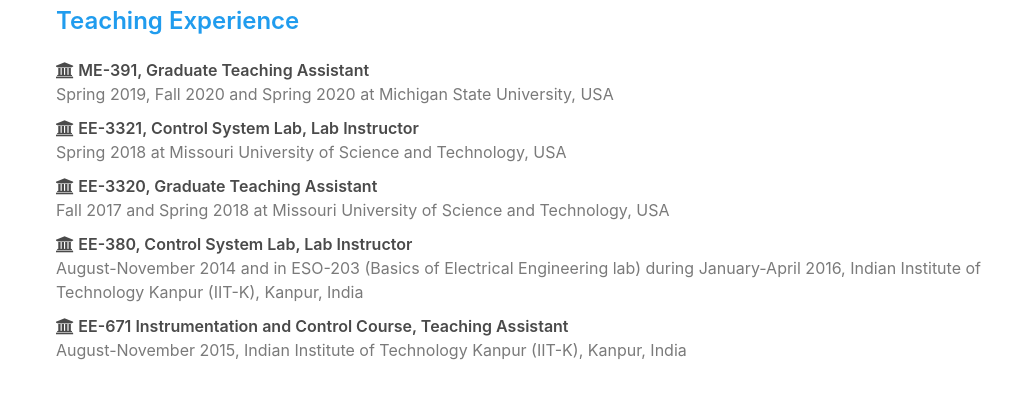
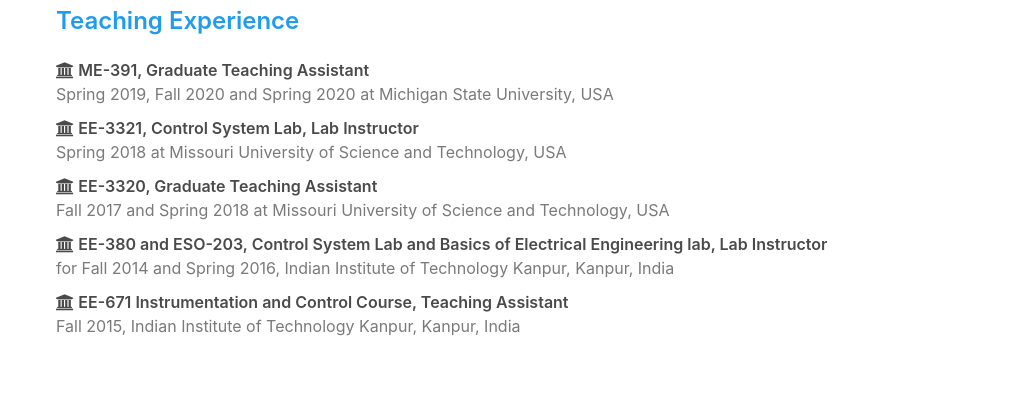
Before and after one commit to Aquib-M/Aquib_web, a plain HTML site: page teaching.html in a window 1280 px wide. Shown: the part 121-520 px from the top of the page, without its empty margins (129-1140 px from the left). Drawn offline with nearby package versions, Linux system fonts and the light colour scheme.

Commit message:
Add files via upload

```diff
--- a/teaching.html
+++ b/teaching.html
@@ -48,16 +48,16 @@
               Fall 2017 and Spring 2018 at Missouri University of Science and Technology, USA
             </p>
             <p class="mt-2 is-size-6 bold">
-              <i class="fa fa-university"></i> EE-380, Control System Lab, Lab Instructor
+              <i class="fa fa-university"></i> EE-380 and ESO-203, Control System Lab and Basics of Electrical Engineering lab, Lab Instructor
             </p>
             <p class="has-text-grey">
-              August-November 2014 and in ESO-203 (Basics of Electrical Engineering lab) during January-April 2016, Indian Institute of Technology Kanpur (IIT-K), Kanpur, India
+             for Fall 2014 and  Spring 2016, Indian Institute of Technology Kanpur, Kanpur, India
             </p>
             <p class="mt-2 is-size-6 bold">
               <i class="fa fa-university"></i> EE-671 Instrumentation and Control Course, Teaching Assistant
             </p>
             <p class="has-text-grey">
-              August-November 2015, Indian Institute of Technology Kanpur (IIT-K), Kanpur, India
+              Fall 2015, Indian Institute of Technology Kanpur, Kanpur, India
             </p>
             </div>
         </div>
```
